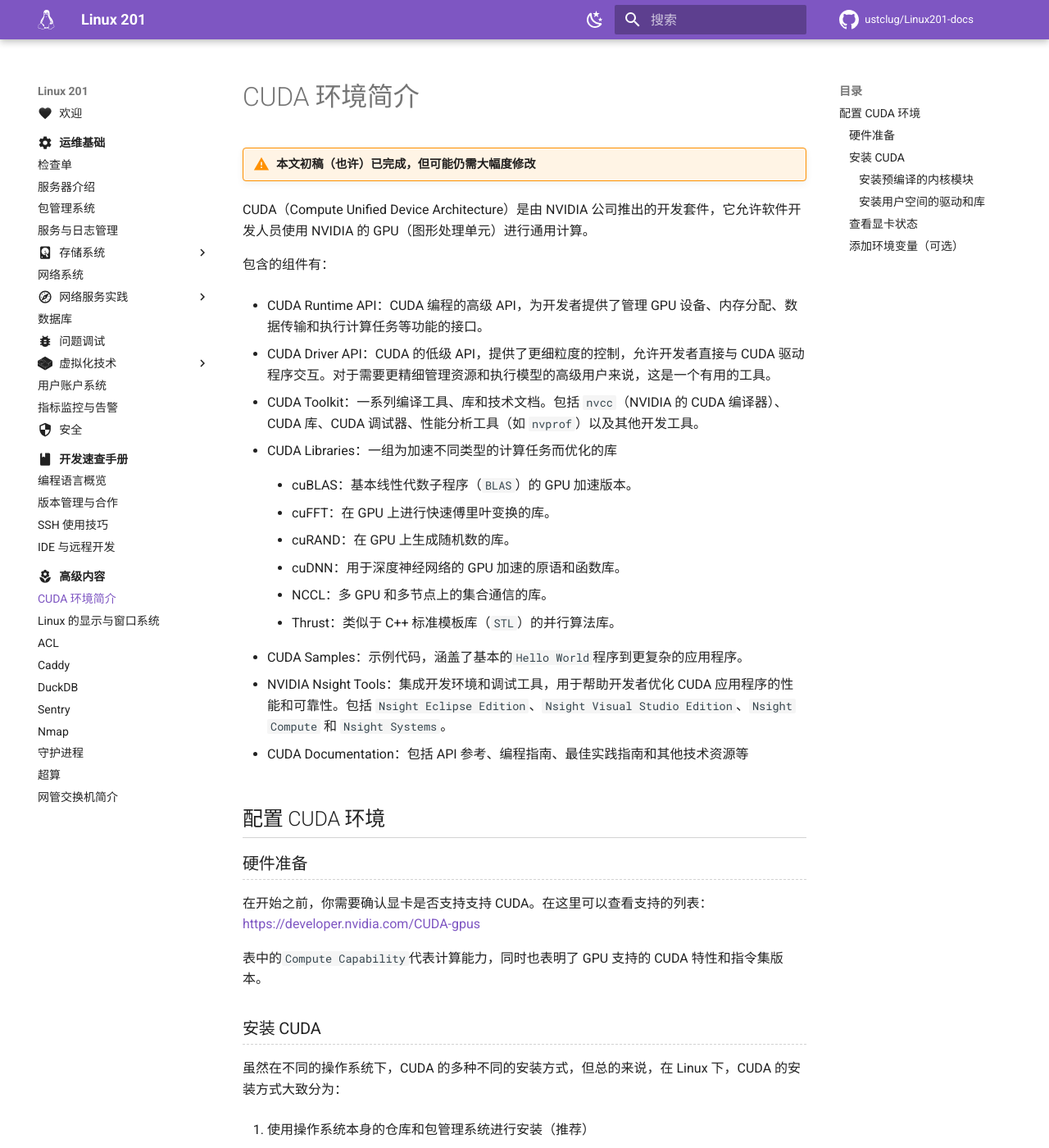
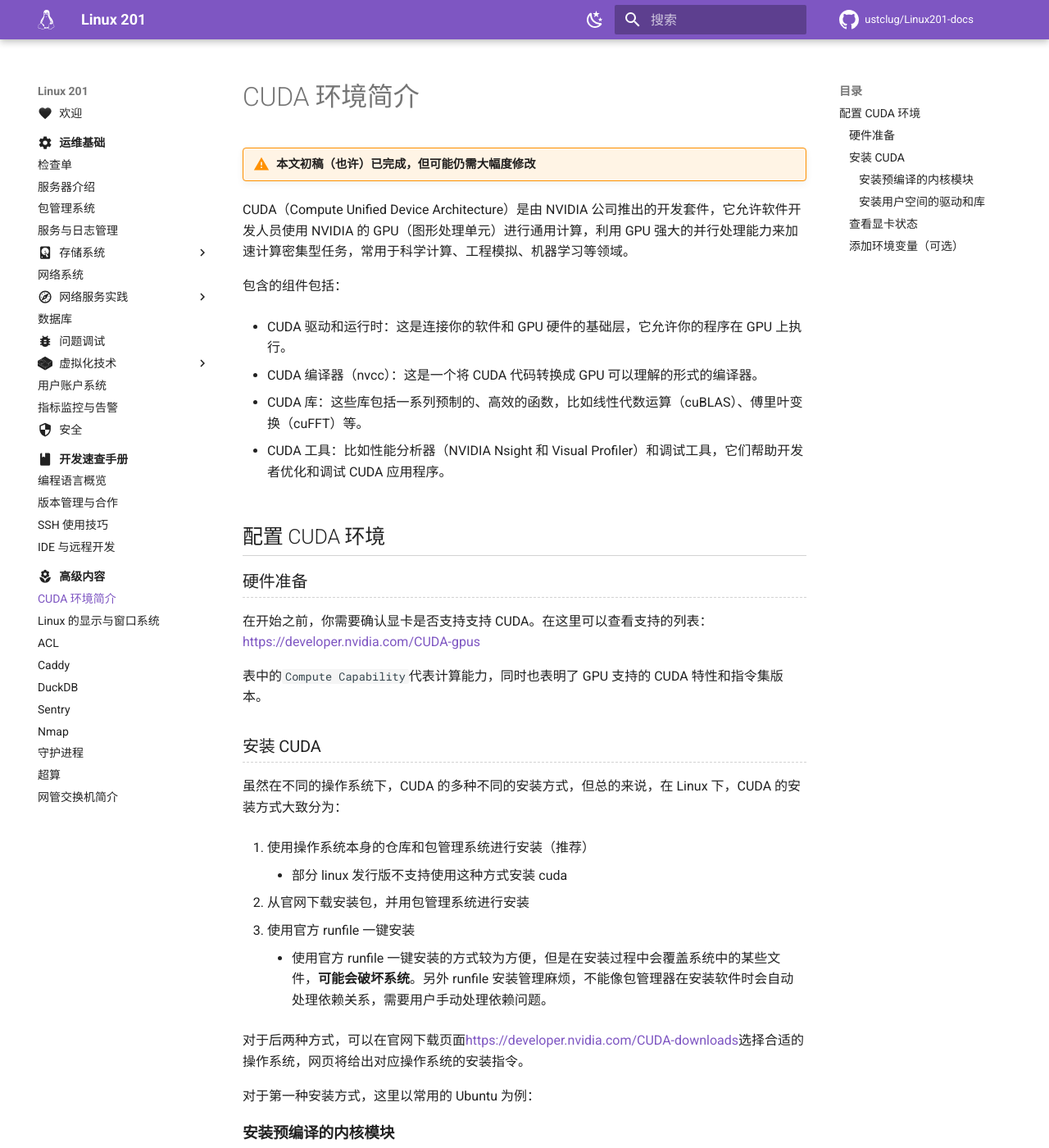
Before and after one commit to ustclug/Linux201-docs, an MkDocs documentation site: the page built from docs/advanced/cuda.md, in a window 1280 px wide and 1400 px high. Shown: the whole window at 82% size. Built offline with MkDocs 1.6.1 and Material for MkDocs 9.7.7, drawn with Linux system fonts in a browser that asks for light colours; comment, search, counter and statistics services are not loaded.

Commit message:
advanced/cuda: Shortened introduction

```diff
--- a/docs/advanced/cuda.md
+++ b/docs/advanced/cuda.md
@@ -2,35 +2,17 @@
 
 !!! warning "本文初稿（也许）已完成，但可能仍需大幅度修改"
 
-CUDA（Compute Unified Device Architecture）是由 NVIDIA 公司推出的开发套件，它允许软件开发人员使用 NVIDIA 的 GPU（图形处理单元）进行通用计算。
+CUDA（Compute Unified Device Architecture）是由 NVIDIA 公司推出的开发套件，它允许软件开发人员使用 NVIDIA 的 GPU（图形处理单元）进行通用计算，利用 GPU 强大的并行处理能力来加速计算密集型任务，常用于科学计算、工程模拟、机器学习等领域。
 
-包含的组件有：
+包含的组件包括：
 
-- CUDA Runtime API：CUDA 编程的高级 API，为开发者提供了管理 GPU 设备、内存分配、数据传输和执行计算任务等功能的接口。
+- CUDA 驱动和运行时：这是连接你的软件和 GPU 硬件的基础层，它允许你的程序在 GPU 上执行。
 
-- CUDA Driver API：CUDA 的低级 API，提供了更细粒度的控制，允许开发者直接与 CUDA 驱动程序交互。对于需要更精细管理资源和执行模型的高级用户来说，这是一个有用的工具。
+- CUDA 编译器（nvcc）：这是一个将 CUDA 代码转换成 GPU 可以理解的形式的编译器。
 
-- CUDA Toolkit：一系列编译工具、库和技术文档。包括 `nvcc`（NVIDIA 的 CUDA 编译器）、CUDA 库、CUDA 调试器、性能分析工具（如 `nvprof`）以及其他开发工具。
+- CUDA 库：这些库包括一系列预制的、高效的函数，比如线性代数运算（cuBLAS）、傅里叶变换（cuFFT）等。
 
-- CUDA Libraries：一组为加速不同类型的计算任务而优化的库
-
-    - cuBLAS：基本线性代数子程序（`BLAS`）的 GPU 加速版本。
-
-    - cuFFT：在 GPU 上进行快速傅里叶变换的库。
-
-    - cuRAND：在 GPU 上生成随机数的库。
-
-    - cuDNN：用于深度神经网络的 GPU 加速的原语和函数库。
-
-    - NCCL：多 GPU 和多节点上的集合通信的库。
-
-    - Thrust：类似于 C++ 标准模板库（`STL`）的并行算法库。
-
-- CUDA Samples：示例代码，涵盖了基本的`Hello World`程序到更复杂的应用程序。
-
-- NVIDIA Nsight Tools：集成开发环境和调试工具，用于帮助开发者优化 CUDA 应用程序的性能和可靠性。包括 `Nsight Eclipse Edition`、`Nsight Visual Studio Edition`、`Nsight Compute` 和 `Nsight Systems`。
-
-- CUDA Documentation：包括 API 参考、编程指南、最佳实践指南和其他技术资源等
+- CUDA 工具：比如性能分析器（NVIDIA Nsight 和 Visual Profiler）和调试工具，它们帮助开发者优化和调试 CUDA 应用程序。
 
 ## 配置 CUDA 环境
 
```
